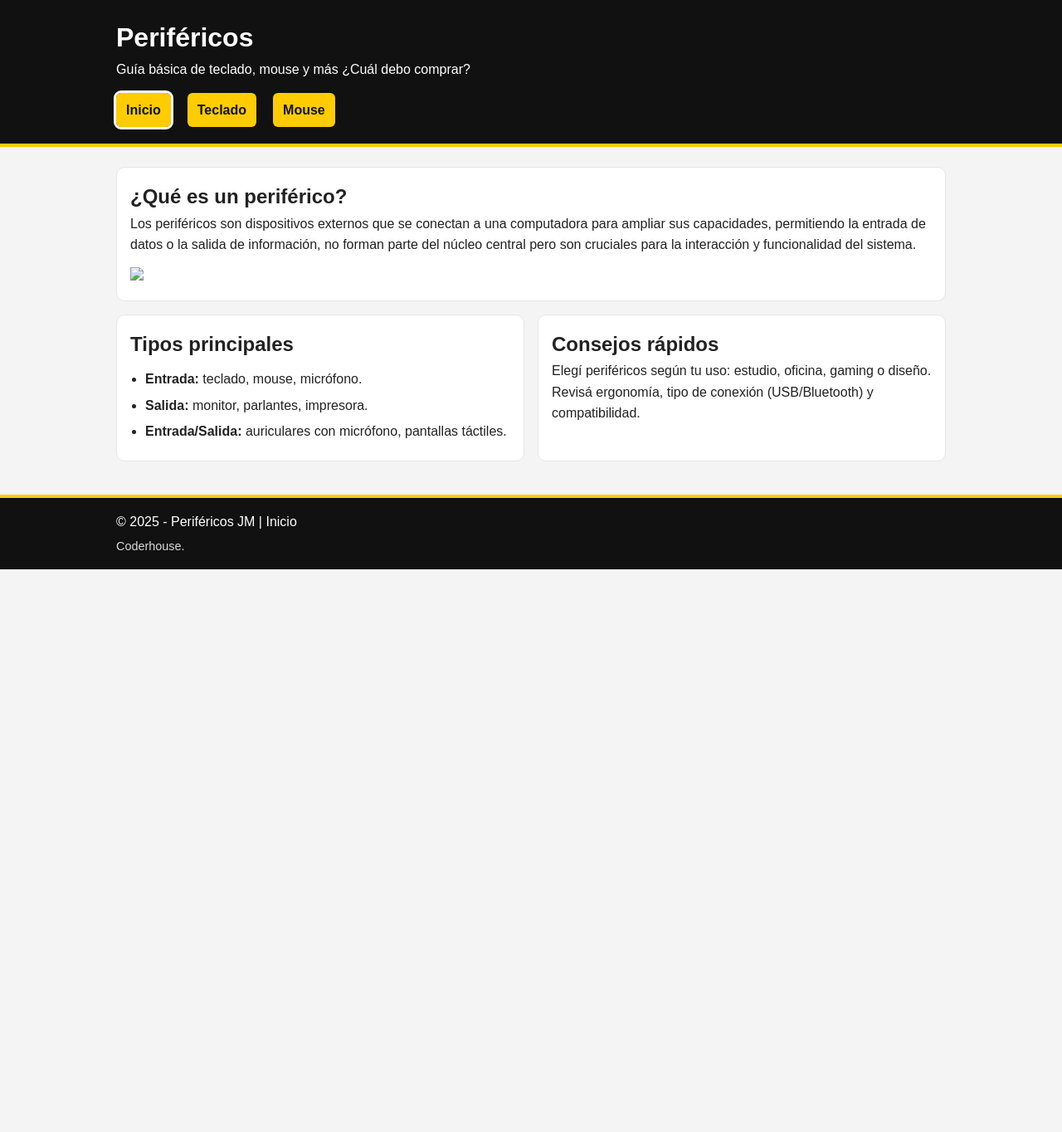
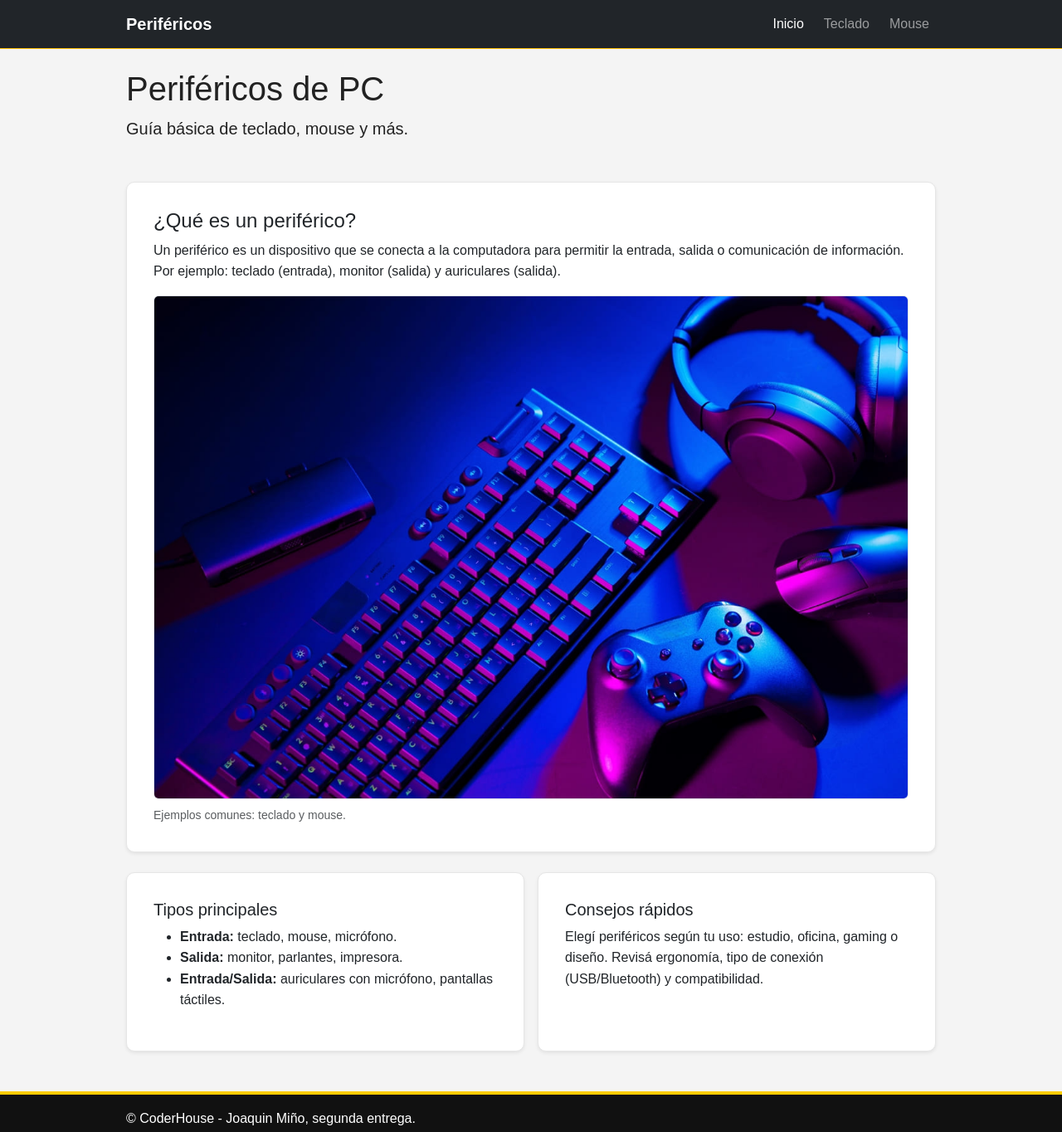
Before and after one commit to JoaquinMino/Perfiericos-JM, a plain HTML site: page index.html in a window 1280 px wide. Shown: the whole page at 83% size. Before the commit the page ends 800 px from the top, so only its background shows below. Drawn offline with nearby package versions, Linux system fonts and the light colour scheme.

Commit message:
Modifique el codigo con bootstrap.

```diff
--- a/index.html
+++ b/index.html
@@ -4,62 +4,87 @@
   <meta charset="UTF-8" />
   <meta name="viewport" content="width=device-width, initial-scale=1.0" />
   <title>Periféricos | Inicio</title>
+  <link href="https://cdn.jsdelivr.net/npm/bootstrap@5.3.3/dist/css/bootstrap.min.css" rel="stylesheet">
   <link rel="stylesheet" href="css/styles.css" />
 </head>
 
 <body>
-  <header class="site-header">
-    <div class="container header-content">
-      <h1>Periféricos</h1>
-      <p class="subtitle">Guía básica de teclado, mouse y más ¿Cuál debo comprar?</p>
+  <header>
+    <nav class="navbar navbar-expand-lg navbar-dark bg-dark border-bottom border-warning">
+      <div class="container">
+        <a class="navbar-brand fw-bold" href="index.html">Periféricos</a>
 
-      <nav class="site-nav">
-        <ul>
-          <li><a class="active" href="index.html">Inicio</a></li> <!--el class active marca el btn de la pag actual para darle un estilo-->
-          <li><a href="pages/teclado/teclado.html">Teclado</a></li>
-          <li><a href="pages/mouse/mouse.html">Mouse</a></li>
+        <button class="navbar-toggler" type="button" data-bs-toggle="collapse" data-bs-target="#menu" aria-controls="menu" aria-expanded="false" aria-label="Abrir menú">
+          <span class="navbar-toggler-icon"></span>
+        </button>
+
+        <div class="collapse navbar-collapse" id="menu">
+          <ul class="navbar-nav ms-auto gap-2">
+            <li class="nav-item"><a class="nav-link active" aria-current="page" href="index.html">Inicio</a></li>
+            <li class="nav-item"><a class="nav-link" href="pages/teclado/teclado.html">Teclado</a></li>
+            <li class="nav-item"><a class="nav-link" href="pages/mouse/mouse.html">Mouse</a></li>
           </ul>
+        </div>
+      </div>
     </nav>
+
+    <div class="container py-4">
+      <h1 class="display-6 mb-2">Periféricos de PC</h1>
+      <p class="lead mb-0">Guía básica de teclado, mouse y más.</p>
     </div>
   </header>
 
-  <main class="container"> <!--container sirve para centrar y limitar ancho-->
-    <section class="card"> <!--section es una seccion tematica y class card es para que tenga ese efecto como de tarjeta-->
-      <h2>¿Qué es un periférico?</h2>
-      <p>
-        Los periféricos son dispositivos externos que se conectan a una computadora para ampliar sus capacidades,
-        permitiendo la entrada de datos o la salida de información, no forman parte del núcleo central pero
-        son cruciales para la interacción y funcionalidad del sistema.
+  <main class="container pb-4">
+    <section class="mb-4">
+      <div class="card shadow-sm">
+        <div class="card-body">
+          <h2 class="h4 card-title">¿Qué es un periférico?</h2>
+          <p class="card-text">
+            Un periférico es un dispositivo que se conecta a la computadora para permitir la entrada, salida o comunicación
+            de información. Por ejemplo: teclado (entrada), monitor (salida) y auriculares (salida).
           </p>
-      <figure class="figure">
-        <img src="pages/img/perifericos.jpg"/>
+
+          <figure class="mb-0">
+            <img class="img-fluid rounded border" src="img/perifericos.jpg" alt="Periféricos comunes: teclado y mouse">
+            <figcaption class="text-muted small mt-2">Ejemplos comunes: teclado y mouse.</figcaption>
           </figure>
+        </div>
+      </div>
     </section>
 
-    <section class="grid">
-      <article class="card">
-        <h2>Tipos principales</h2>
-        <ul class="list">
+    <section class="mb-4">
+      <div class="row g-3">
+        <article class="col-12 col-md-6">
+          <div class="card h-100 shadow-sm">
+            <div class="card-body">
+              <h2 class="h5 card-title">Tipos principales</h2>
+              <ul class="mb-0">
                 <li><strong>Entrada:</strong> teclado, mouse, micrófono.</li>
                 <li><strong>Salida:</strong> monitor, parlantes, impresora.</li>
                 <li><strong>Entrada/Salida:</strong> auriculares con micrófono, pantallas táctiles.</li>
               </ul>
+            </div>
+          </div>
         </article>
 
-      <article class="card">
-        <h2>Consejos rápidos</h2>
-        <p>
-          Elegí periféricos según tu uso: estudio, oficina, gaming o diseño.
-          Revisá ergonomía, tipo de conexión (USB/Bluetooth) y compatibilidad.
+        <article class="col-12 col-md-6">
+          <div class="card h-100 shadow-sm">
+            <div class="card-body">
+              <h2 class="h5 card-title">Consejos rápidos</h2>
+              <p class="card-text mb-0">
+                Elegí periféricos según tu uso: estudio, oficina, gaming o diseño. Revisá ergonomía, tipo de conexión (USB/Bluetooth)
+                y compatibilidad.
               </p>
+            </div>
+          </div>
         </article>
+      </div>
     </section>
   </main>
 
-  <footer class="site-footer">
+  <footer class="site-footer py-3 mt-auto">
     <div class="container">
-      <p>© 2025 - Periféricos JM | Inicio</p>
-      <p class="small">Coderhouse.</p>
+      <p class="mb-1">© CoderHouse - Joaquin Miño, segunda entrega.</p>
     </div>
   </footer>
 </body>
```
Also changed, not shown: pages/mouse/mouse.html (+36 -25 lines), pages/teclado/teclado.html (+46 -32 lines). Lines whose indentation alone changed are shown as unchanged.
